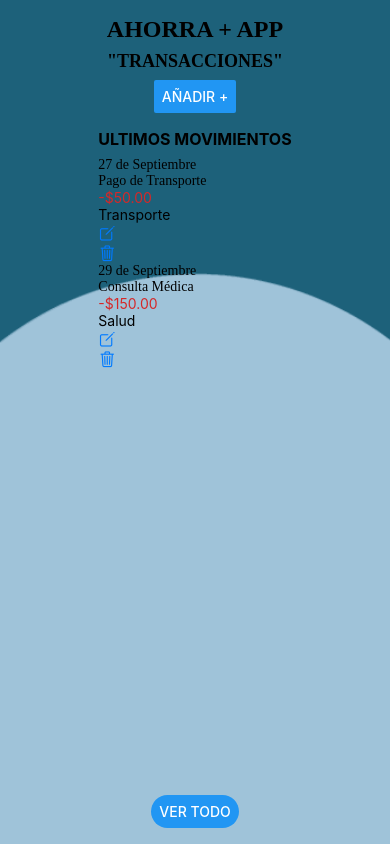
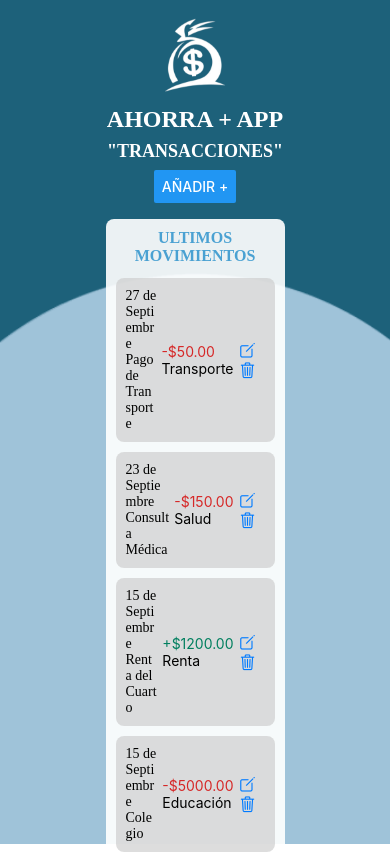
Before and after one commit to PerlitaSolve/AhorraApp, a React Native app: screen / in a window 390 px wide. Shown: the top 853 px of the page. Built offline with nearby package versions, Linux system fonts and the light colour scheme.

Commit message:
Interfaz completa Transacciones

```diff
--- a/screens/Transacciones.js
+++ b/screens/Transacciones.js
@@ -1,14 +1,18 @@
-import { StyleSheet, Text, View, FlatList, Button, ImageBackground } from 'react-native'
+import { StyleSheet, Text, View, FlatList, Button, ImageBackground, Image } from 'react-native'
 import React from 'react'
 import { Ionicons } from '@expo/vector-icons'
 
 export default function Transacciones() {
     const mov=[
         {id:'1', fecha: '27 de Septiembre', descripción: 'Pago de Transporte', monto: -50, categoria:'Transporte'},
-        {id:'2', fecha: '29 de Septiembre', descripción: 'Consulta Médica', monto: -150, categoria:'Salud'},
+        {id:'2', fecha: '23 de Septiembre', descripción: 'Consulta Médica', monto: -150, categoria:'Salud'},
+        {id:'3', fecha: '15 de Septiembre', descripción: 'Renta del Cuarto', monto: +1200, categoria:'Renta'},
+        {id:'4', fecha: '15 de Septiembre', descripción: 'Colegio', monto: -5000, categoria:'Educación'},
+        {id:'5', fecha: '01 de Septiembre', descripción: 'Pago de Netflix', monto: -220, categoria:'Servicios'},
+        {id:'6', fecha: '26 de Agosto', descripción: 'Salario', monto: +7200, categoria:'Salario'},
     ]
     const ent=({item})=>(
-        <View style={StyleSheet.item}>
+        <View style={styles.overlay}>
             <View style={{flex:1}}>
                 <Text style={styles.fecha}>{item.fecha}</Text>
                 <Text style={styles.descripción}>{item.descripción}</Text>
@@ -29,11 +33,13 @@ export default function Transacciones() {
     <ImageBackground style={styles.background} source={require('../assets/FTrans.png')}>
         <View style={styles.container}>
             <View style={styles.header}>
+                <Image source={require('../assets/L-SFon.png')} style={{width:80, height:80, marginBottom:10}}/>
                 <Text style={styles.nombre}>AHORRA + APP</Text>
                 <Text style={styles.titulo}>"TRANSACCIONES"</Text>
                 <Button style={styles.boton} title="Añadir +" onPress={() => {}} />
             </View>
             <View style={styles.listContainer}>
+                <View style={styles.overlay2}>
                     <Text style={styles.subtitulo}>ULTIMOS MOVIMIENTOS</Text>
                     <FlatList
                         data={mov}
@@ -41,8 +47,10 @@ export default function Transacciones() {
                         keyExtractor={item => item.id}
                     />
                     </View>
+
                     <View style={styles.botonContainer}>
                         <Button title="Ver todo" onPress={() => {}} />
+                    </View>
                 </View>
             </View>
     </ImageBackground>
@@ -71,27 +79,43 @@ const styles = StyleSheet.create({
         color: '#000000ff',
         fontFamily:'Italic',
     },
-    item: {
+    overlay: {
+    backgroundColor: 'rgba(204, 203, 203, 0.66)',
+    padding: 10,
+    gap: 5,
     flexDirection: 'row',
+    alignItems: 'center',
     justifyContent: 'space-between',
+    marginBottom: 10,
+    borderRadius: 8,
+  },
+    overlay2: {
+        backgroundColor: 'rgba(255, 255, 255, 0.91)',
+        padding: 10,
+        gap: 5,
+        marginBottom: 10,
+        borderRadius: 8,
     },
     header: {
         marginBottom: 16,
-        alignItems: 'center',alignContent:'center',
+        alignItems: 'center',
+        alignContent:'center',
     },
     nombre: {
         fontSize: 24,
         fontWeight: 'bold',
         fontFamily:'Italic',
+        color: '#ffffffff',
     },
     titulo: {
         fontSize: 18,
         fontWeight: 'bold',
         marginVertical: 8,
         fontFamily:'Italic',
+        color: '#ffffffff',
     },
     boton: {
-        backgroundColor: '#007aff',
+        backgroundColor: '#539ceaff',
         borderRadius: 25,
         padding: 10,
         alignItems: 'center',
@@ -99,16 +123,21 @@ const styles = StyleSheet.create({
     },
     listContainer: {
         flex: 1,
+        width: '50%',
     },
     subtitulo: {
         fontSize: 16,
         fontWeight: 'bold',
         marginBottom: 8,
+        color: '#4aa1d2ff',
+        textAlign: 'center',
+        fontFamily:'Italic',
     },
     botonContainer: {
-        marginTop: 16,
+        marginTop: 10,
         borderRadius: 25,
         overflow: 'hidden',
         gap: 10,
+        flexDirection: 'row-reverse',
     },
 });
```
Also changed, not shown: assets/L-SFon.png (added). Lines whose indentation alone changed are shown as unchanged.
